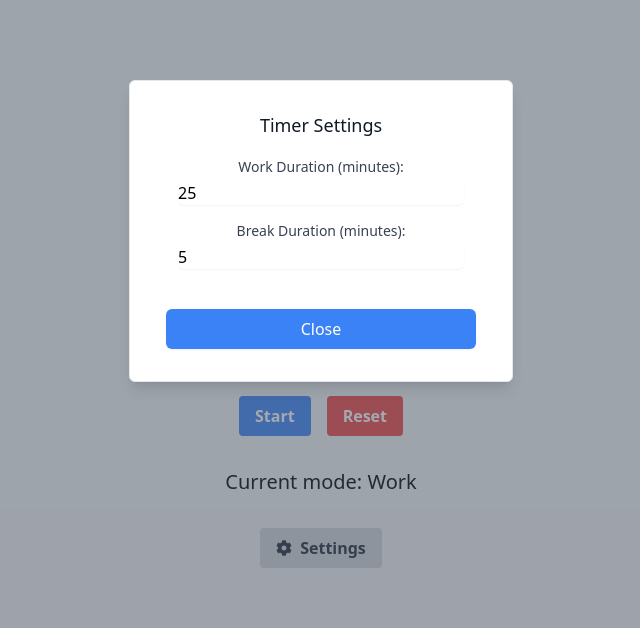
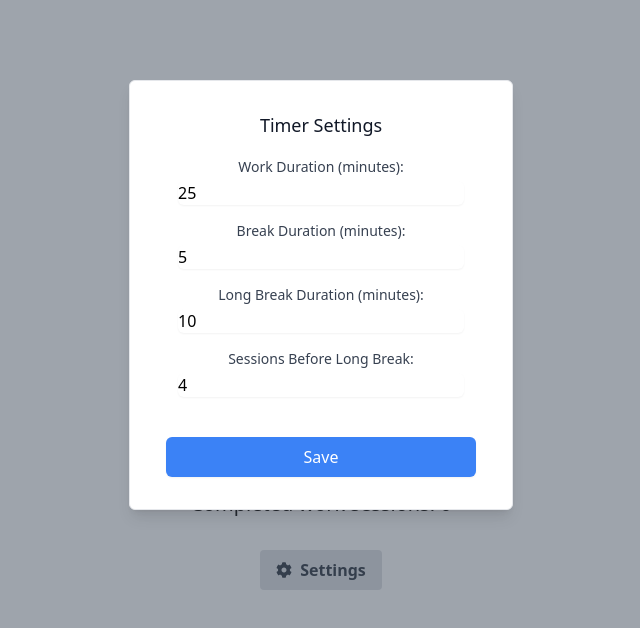
Before and after one commit to mikeonthemike/Pomodoro-timer, a React (Vite) app: page / in a window 1280 px wide. Both pictures are taken after a click on the button "Settings". Shown: the top 628 px of the page, without its empty margins (319-959 px from the left). Built offline with nearby package versions, Linux system fonts and the light colour scheme.

Commit message:
Added long breaks

```diff
--- a/src/App.jsx
+++ b/src/App.jsx
@@ -1,57 +1,8 @@
   import React, { useState, useEffect } from 'react';
   import { FaCog } from 'react-icons/fa';
+import SettingsModal, { SettingsButton } from './components/Settings';
   import './App.css';
 
-  function SettingsModal({ isOpen, onClose, workDuration, breakDuration, onWorkDurationChange, onBreakDurationChange }) {
-    if (!isOpen) return null;
-
-    return (
-      <div className="fixed inset-0 bg-gray-600 bg-opacity-50 overflow-y-auto h-full w-full" id="my-modal">
-        <div className="relative top-20 mx-auto p-5 border w-96 shadow-lg rounded-md bg-white">
-          <div className="mt-3 text-center">
-            <h3 className="text-lg leading-6 font-medium text-gray-900">Timer Settings</h3>
-            <div className="mt-2 px-7 py-3">
-              <div className="mb-4">
-                <label htmlFor="workDuration" className="block text-sm font-medium text-gray-700">
-                  Work Duration (minutes):
-                </label>
-                <input
-                  type="number"
-                  id="workDuration"
-                  value={workDuration}
-                  onChange={onWorkDurationChange}
-                  className="mt-1 block w-full rounded-md border-gray-300 shadow-sm focus:border-indigo-300 focus:ring focus:ring-indigo-200 focus:ring-opacity-50"
-                  min="1"
-                />
-              </div>
-              <div className="mb-4">
-                <label htmlFor="breakDuration" className="block text-sm font-medium text-gray-700">
-                  Break Duration (minutes):
-                </label>
-                <input
-                  type="number"
-                  id="breakDuration"
-                  value={breakDuration}
-                  onChange={onBreakDurationChange}
-                  className="mt-1 block w-full rounded-md border-gray-300 shadow-sm focus:border-indigo-300 focus:ring focus:ring-indigo-200 focus:ring-opacity-50"
-                  min="1"
-                />
-              </div>
-            </div>
-            <div className="items-center px-4 py-3">
-              <button
-                id="ok-btn"
-                className="px-4 py-2 bg-blue-500 text-white text-base font-medium rounded-md w-full shadow-sm hover:bg-blue-700 focus:outline-none focus:ring-2 focus:ring-blue-300"
-                onClick={onClose}
-              >
-                Close
-              </button>
-            </div>
-          </div>
-        </div>
-      </div>
-    );
-  }
 
 function App() {
   const [minutes, setMinutes] = useState(25);
@@ -60,7 +11,10 @@
   const [mode, setMode] = useState('work');
   const [workDuration, setWorkDuration] = useState(25);
   const [breakDuration, setBreakDuration] = useState(5);
+  const [longBreakDuration, setLongBreakDuration] = useState(10);
+  const [sessionsBeforeLongBreak, setSessionsBeforeLongBreak] = useState(4);
   const [isSettingsOpen, setIsSettingsOpen] = useState(false);
+  const [completedSessions, setCompletedSessions] = useState(0);
 
   useEffect(() => {
     let interval = null;
@@ -75,8 +29,15 @@
           clearInterval(interval);
           setIsActive(false);
           if (mode === 'work') {
+            const newCompletedSessions = completedSessions + 1;
+            setCompletedSessions(newCompletedSessions);
+            if (newCompletedSessions % sessionsBeforeLongBreak === 0) {
+              setMode('longBreak');
+              setMinutes(longBreakDuration);
+            } else {
               setMode('break');
               setMinutes(breakDuration);
+            }
           } else {
             setMode('work');
             setMinutes(workDuration);
@@ -87,7 +48,7 @@
       clearInterval(interval);
     }
     return () => clearInterval(interval);
-  }, [isActive, minutes, seconds, mode, workDuration, breakDuration]);
+  }, [isActive, minutes, seconds, mode, workDuration, breakDuration, longBreakDuration, completedSessions, sessionsBeforeLongBreak]);
 
   const toggleTimer = () => {
     setIsActive(!isActive);
@@ -95,25 +56,34 @@
 
   const resetTimer = () => {
     setIsActive(false);
-    setMinutes(mode === 'work' ? workDuration : breakDuration);
+    setMinutes(mode === 'work' ? workDuration : (mode === 'break' ? breakDuration : longBreakDuration));
     setSeconds(0);
   };
 
-  const handleWorkDurationChange = (e) => {
-    setWorkDuration(Number(e.target.value));
+  const handleWorkDurationChange = (newDuration) => {
+    setWorkDuration(newDuration);
     if (mode === 'work' && !isActive) {
-      setMinutes(Number(e.target.value));
+      setMinutes(newDuration);
     }
   };
 
-  const handleBreakDurationChange = (e) => {
-    setBreakDuration(Number(e.target.value));
+  const handleBreakDurationChange = (newDuration) => {
+    setBreakDuration(newDuration);
     if (mode === 'break' && !isActive) {
-      setMinutes(Number(e.target.value));
+      setMinutes(newDuration);
     }
   };
 
+  const handleLongBreakDurationChange = (newDuration) => {
+    setLongBreakDuration(newDuration);
+    if (mode === 'longBreak' && !isActive) {
+      setMinutes(newDuration);
+    }
+  };
 
+  const handleSessionsBeforeLongBreakChange = (newValue) => {
+    setSessionsBeforeLongBreak(newValue);
+  };
 
   return (
     <div className="flex flex-col items-center justify-center min-h-screen bg-gray-100">
@@ -136,22 +106,23 @@ return (
         </button>
       </div>
       <p className="mt-4 text-xl mb-4">
-      Current mode: {mode === 'work' ? 'Work' : 'Break'}
+        Current mode: {mode === 'work' ? 'Work' : (mode === 'break' ? 'Short Break' : 'Long Break')}
       </p>
-    <button
-      className="mt-4 bg-gray-300 hover:bg-gray-400 text-gray-800 font-bold py-2 px-4 rounded inline-flex items-center"
-      onClick={() => setIsSettingsOpen(true)}
-    >
-      <FaCog className="mr-2" />
-      <span>Settings</span>
-    </button>
+      <p className="text-xl mb-4">
+        Completed work sessions: {completedSessions}
+      </p>
+      <SettingsButton onClick={() => setIsSettingsOpen(true)} />
       <SettingsModal
         isOpen={isSettingsOpen}
         onClose={() => setIsSettingsOpen(false)}
         workDuration={workDuration}
         breakDuration={breakDuration}
+        longBreakDuration={longBreakDuration}
+        sessionsBeforeLongBreak={sessionsBeforeLongBreak}
         onWorkDurationChange={handleWorkDurationChange}
         onBreakDurationChange={handleBreakDurationChange}
+        onLongBreakDurationChange={handleLongBreakDurationChange}
+        onSessionsBeforeLongBreakChange={handleSessionsBeforeLongBreakChange}
       />
     </div>
   );
--- /dev/null
+++ b/src/components/Settings.jsx
@@ -0,0 +1,133 @@
+import React, { useState, useEffect } from 'react';
+import { FaCog } from 'react-icons/fa';
+
+function SettingsModal({ isOpen, onClose, workDuration, breakDuration, longBreakDuration, sessionsBeforeLongBreak, onWorkDurationChange, onBreakDurationChange, onLongBreakDurationChange, onSessionsBeforeLongBreakChange }) {
+  const [localWorkDuration, setLocalWorkDuration] = useState(workDuration);
+  const [localBreakDuration, setLocalBreakDuration] = useState(breakDuration);
+  const [localLongBreakDuration, setLocalLongBreakDuration] = useState(longBreakDuration);
+  const [localSessionsBeforeLongBreak, setLocalSessionsBeforeLongBreak] = useState(sessionsBeforeLongBreak);
+
+  useEffect(() => {
+    setLocalWorkDuration(workDuration);
+    setLocalBreakDuration(breakDuration);
+    setLocalLongBreakDuration(longBreakDuration);
+    setLocalSessionsBeforeLongBreak(sessionsBeforeLongBreak);
+  }, [workDuration, breakDuration, longBreakDuration, sessionsBeforeLongBreak]);
+
+  const handleWorkDurationChange = (e) => {
+    const value = Math.max(1, Math.floor(Number(e.target.value)));
+    setLocalWorkDuration(value);
+  };
+
+  const handleBreakDurationChange = (e) => {
+    const value = Math.max(1, Math.floor(Number(e.target.value)));
+    setLocalBreakDuration(value);
+  };
+
+  const handleLongBreakDurationChange = (e) => {
+    const value = Math.max(1, Math.floor(Number(e.target.value)));
+    setLocalLongBreakDuration(value);
+  };
+
+  const handleSessionsBeforeLongBreakChange = (e) => {
+    const value = Math.max(1, Math.floor(Number(e.target.value)));
+    setLocalSessionsBeforeLongBreak(value);
+  };
+
+  const handleSave = () => {
+    onWorkDurationChange(localWorkDuration);
+    onBreakDurationChange(localBreakDuration);
+    onLongBreakDurationChange(localLongBreakDuration);
+    onSessionsBeforeLongBreakChange(localSessionsBeforeLongBreak);
+    onClose();
+  };
+
+  if (!isOpen) return null;
+
+  return (
+    <div className="fixed inset-0 bg-gray-600 bg-opacity-50 overflow-y-auto h-full w-full" id="my-modal">
+      <div className="relative top-20 mx-auto p-5 border w-96 shadow-lg rounded-md bg-white">
+        <div className="mt-3 text-center">
+          <h3 className="text-lg leading-6 font-medium text-gray-900">Timer Settings</h3>
+          <div className="mt-2 px-7 py-3">
+            <div className="mb-4">
+              <label htmlFor="workDuration" className="block text-sm font-medium text-gray-700">
+                Work Duration (minutes):
+              </label>
+              <input
+                type="number"
+                id="workDuration"
+                value={localWorkDuration}
+                onChange={handleWorkDurationChange}
+                className="mt-1 block w-full rounded-md border-gray-300 shadow-sm focus:border-indigo-300 focus:ring focus:ring-indigo-200 focus:ring-opacity-50"
+                min="1"
+              />
+            </div>
+            <div className="mb-4">
+              <label htmlFor="breakDuration" className="block text-sm font-medium text-gray-700">
+                Break Duration (minutes):
+              </label>
+              <input
+                type="number"
+                id="breakDuration"
+                value={localBreakDuration}
+                onChange={handleBreakDurationChange}
+                className="mt-1 block w-full rounded-md border-gray-300 shadow-sm focus:border-indigo-300 focus:ring focus:ring-indigo-200 focus:ring-opacity-50"
+                min="1"
+              />
+            </div>
+            <div className="mb-4">
+              <label htmlFor="longBreakDuration" className="block text-sm font-medium text-gray-700">
+                Long Break Duration (minutes):
+              </label>
+              <input
+                type="number"
+                id="longBreakDuration"
+                value={localLongBreakDuration}
+                onChange={handleLongBreakDurationChange}
+                className="mt-1 block w-full rounded-md border-gray-300 shadow-sm focus:border-indigo-300 focus:ring focus:ring-indigo-200 focus:ring-opacity-50"
+                min="1"
+              />
+            </div>
+            <div className="mb-4">
+              <label htmlFor="sessionsBeforeLongBreak" className="block text-sm font-medium text-gray-700">
+                Sessions Before Long Break:
+              </label>
+              <input
+                type="number"
+                id="sessionsBeforeLongBreak"
+                value={localSessionsBeforeLongBreak}
+                onChange={handleSessionsBeforeLongBreakChange}
+                className="mt-1 block w-full rounded-md border-gray-300 shadow-sm focus:border-indigo-300 focus:ring focus:ring-indigo-200 focus:ring-opacity-50"
+                min="1"
+              />
+            </div>
+          </div>
+          <div className="items-center px-4 py-3">
+            <button
+              id="save-btn"
+              className="px-4 py-2 bg-blue-500 text-white text-base font-medium rounded-md w-full shadow-sm hover:bg-blue-700 focus:outline-none focus:ring-2 focus:ring-blue-300"
+              onClick={handleSave}
+            >
+              Save
+            </button>
+          </div>
+        </div>
+      </div>
+    </div>
+  );
+}
+
+export function SettingsButton({ onClick }) {
+  return (
+    <button
+      className="mt-4 bg-gray-300 hover:bg-gray-400 text-gray-800 font-bold py-2 px-4 rounded inline-flex items-center"
+      onClick={onClick}
+    >
+      <FaCog className="mr-2" />
+      <span>Settings</span>
+    </button>
+  );
+}
+
+export default SettingsModal;
```
Lines whose indentation alone changed are shown as unchanged.
